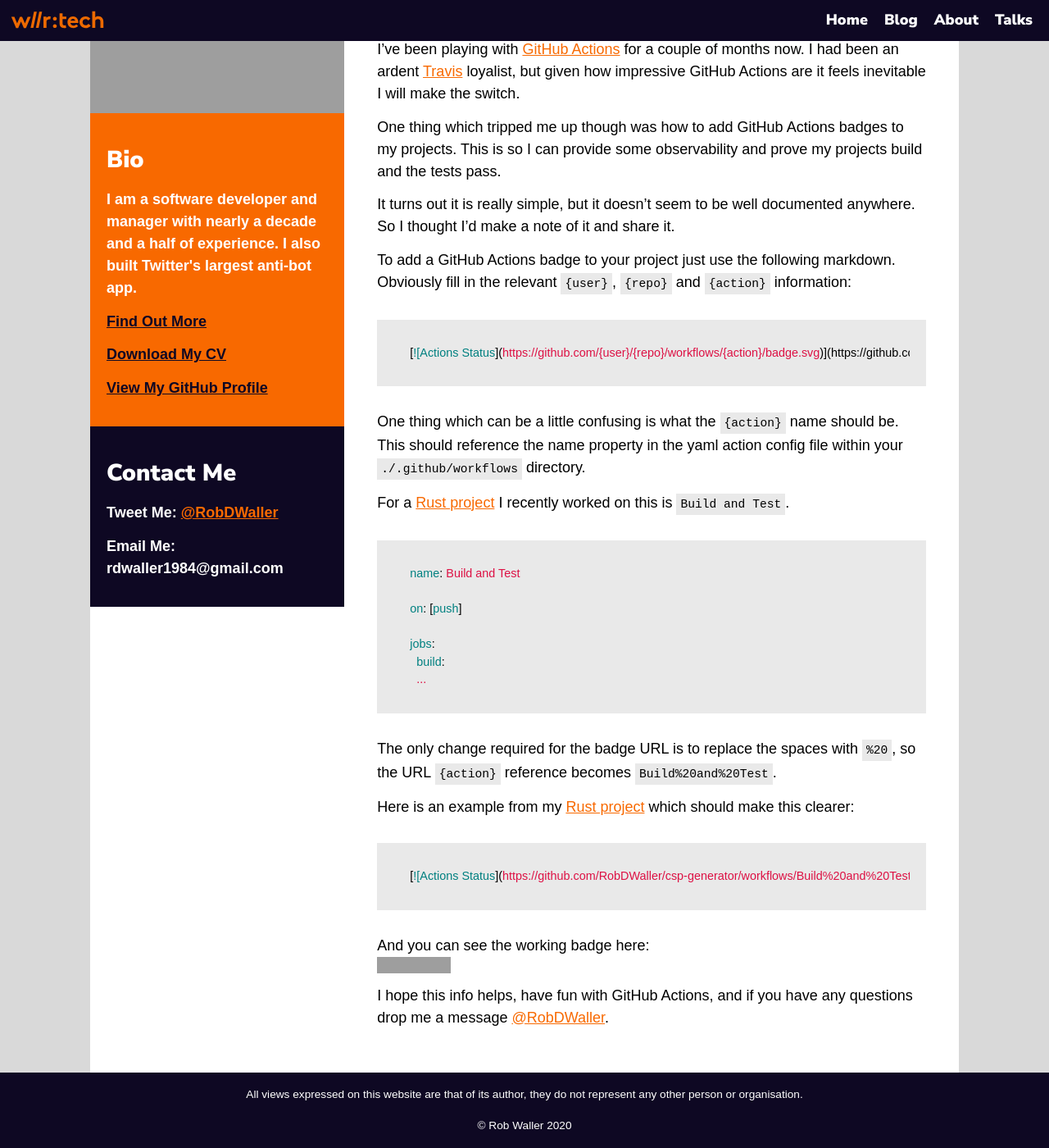
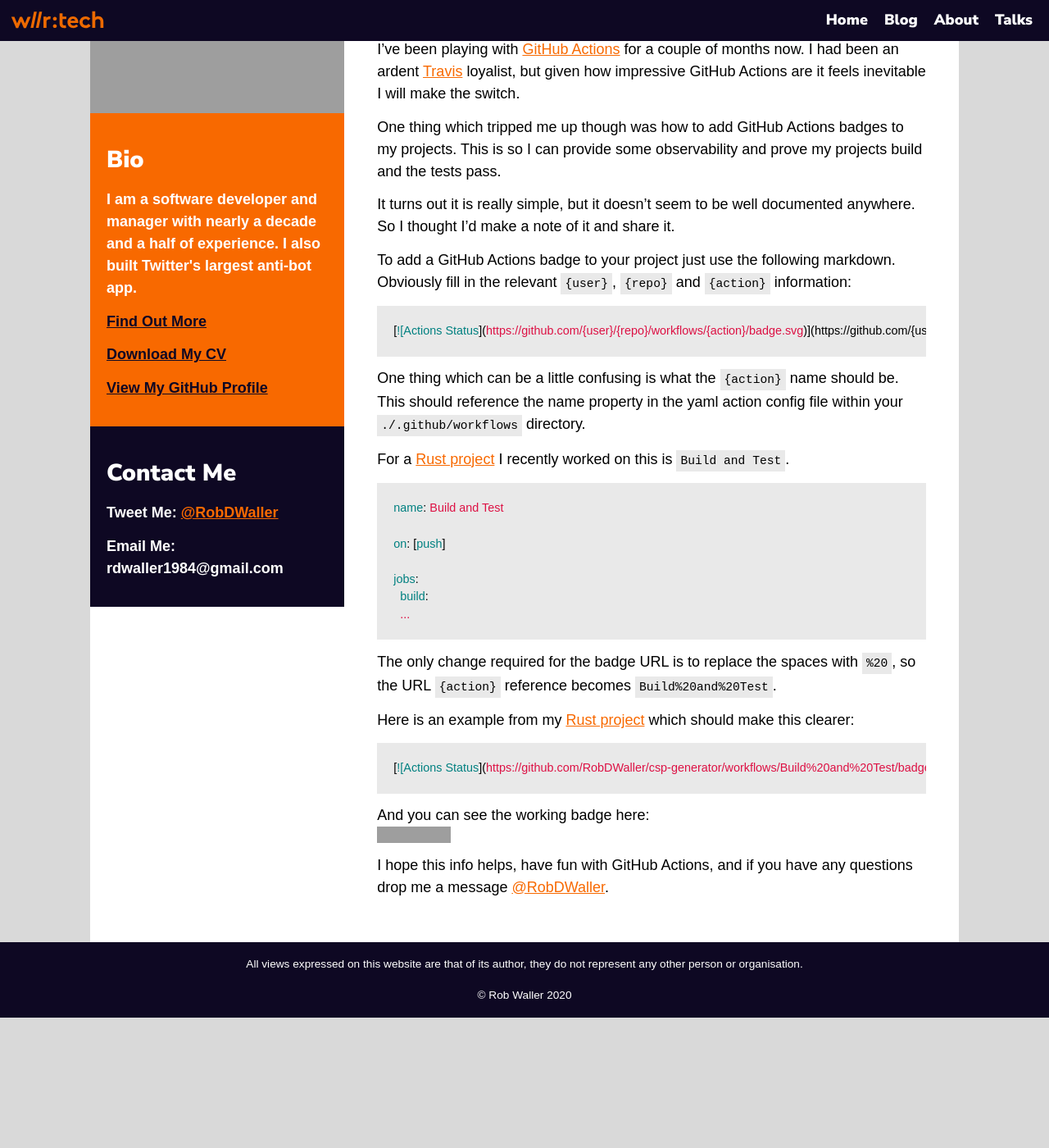
Before and after one commit to RobDWaller/robdwaller.github.io, a Jekyll site: the page built from _posts/2020-03-20-add-github-actions-badge.md, in a window 1280 px wide and 1400 px high, scrolled down 220 px. Shown: the whole window at 82% size. Built offline with Jekyll 4.4.1, drawn with Linux system fonts in a browser that asks for light colours; after the commit the page ends 1461 px from its top, so only the background shows below that; grey boxes are pictures that could not be loaded.

Commit message:
Fixed code blocks in posts so they have a similar format to GitHub code blocks.

```diff
--- a/_sass/rouge-github.scss
+++ b/_sass/rouge-github.scss
@@ -1,10 +1,15 @@
 .highlight {
-  padding: 0px 20px;
+  padding: 0px;
   font-size: 1em;
   line-height: 1.5em;
   overflow: auto;
-  margin: 30px 0px;
+  margin: 0px;
 }
+
+pre.highlight {
+  padding: 20px;
+}
+
 .highlight table td { padding: 5px; }
 .highlight table pre { margin: 0; }
 .highlight .cm {
```
